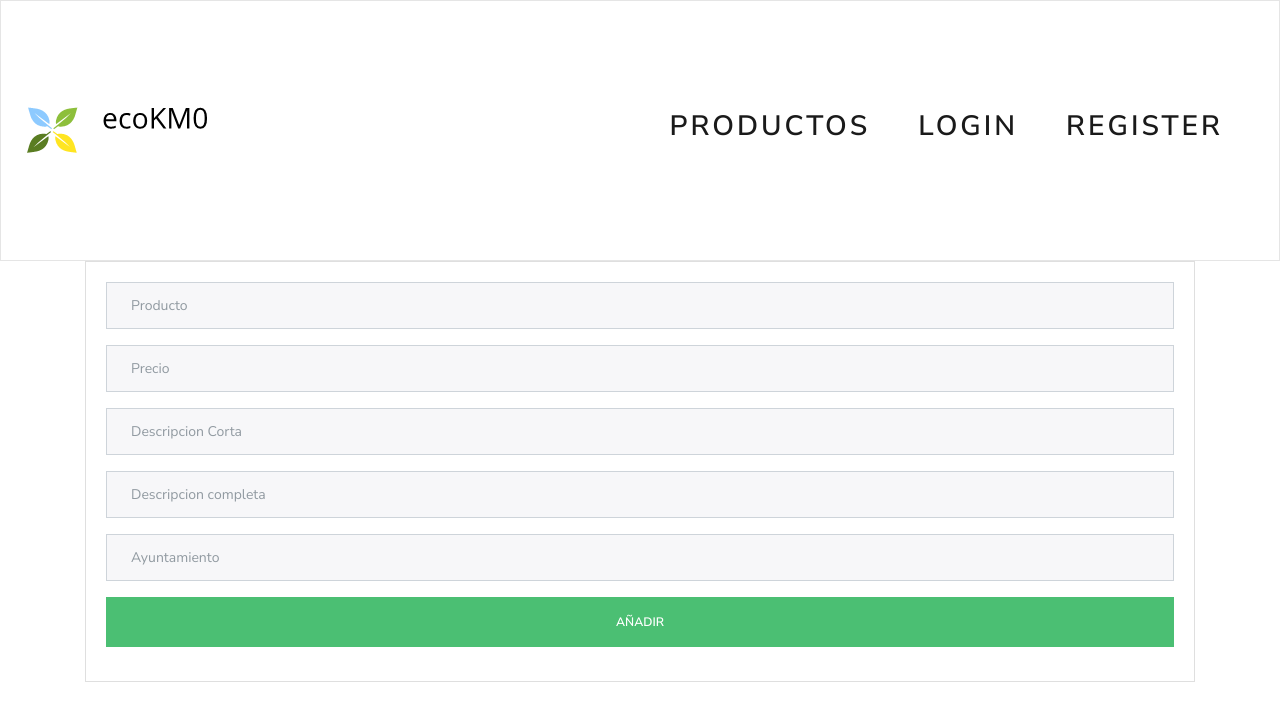
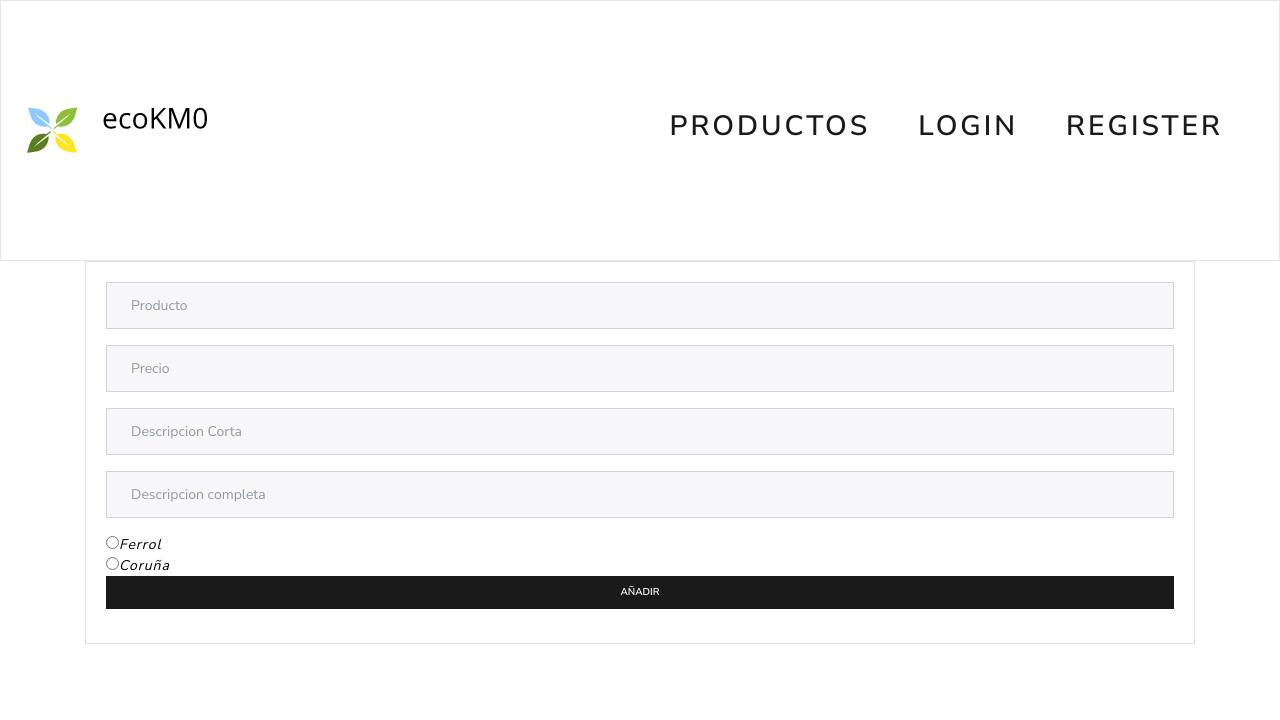
Before and after one commit to anxobreogan/proyectoAngular2, an Angular app: page /products/alta in a window 1280 px wide. Shown: the top 720 px of the page. Built offline with nearby package versions, Linux system fonts and the light colour scheme.

Commit message:
tamaño de letra

```diff
--- a/src/app/components/cesta/cesta.component.html
+++ b/src/app/components/cesta/cesta.component.html
@@ -1,6 +1,6 @@
 <div class="row">
-  <div class="col">
-    <table class=" table table-hover">
+  <div class="mx-auto">
+    <table class="table  table-hover text-dak">
       <thead>
         <tr>
           <th>Precio</th>
@@ -20,4 +20,9 @@
     </table>
   </div>
 
+
 </div>
+
+<button class="btn btn-sm btn-primary btn-block col-1 mx-auto">
+  Comprar
+</button>
--- a/src/app/components/form-alta/form-alta.component.html
+++ b/src/app/components/form-alta/form-alta.component.html
@@ -17,14 +17,24 @@
           <input type="text" name="Descripcion completa" [(ngModel)]="producto.descripcioncompleta"
             placeholder="Descripcion completa" class="form-control">
         </div>
-        <div class="form-group">
-          <input type="text" name="Ayuntamiento" [(ngModel)]="producto.idlocalizacion" placeholder="Ayuntamiento"
-            class="form-control">
+        <div>
+          <input name="ayuntamiento" value=2 type="radio" [(ngModel)]="producto.idlocalizacion">
+          <i>Ferrol</i>
         </div>
-        <button class="btn btn-success btn-block" (click)="edit ? actualizarProducto():  anadirProducto()">
+        <div>
+          <input name="ayuntamiento" value=3 type="radio" [(ngModel)]="producto.idlocalizacion">
+          <i>Coruña</i>
+        </div>
+
+        <button class="btn btn-sm btn-primary btn-block" (click)="edit ? actualizarProducto():  anadirProducto()">
           Añadir
         </button>
       </form>
     </div>
   </div>
 </div>
+
+<!-- <div class="form-group">
+    <input type="text" name="Ayuntamiento" [(ngModel)]="producto.idlocalizacion" placeholder="Ayuntamiento"
+      class="form-control">
+</div> -->
--- a/src/app/components/form-alta/form-alta.component.sass
+++ b/src/app/components/form-alta/form-alta.component.sass
@@ -0,0 +1,9 @@
+
+.card
+
+  font-size: 1,5rem;
+  color: black;
+
+.form-group
+
+  color:black
--- a/src/app/components/products-list/products-list.component.html
+++ b/src/app/components/products-list/products-list.component.html
@@ -5,12 +5,12 @@
     <!-- {{listado.uuid | json}}
     {{listado.idproducto| json}} -->
     <div class="card text-center">
-      <div class="card-header bg-dark text-white d-flex justify-content-between align-itemns-center">
+      <div class="card-header bg-dark text-white d-flex  justify-content-between align-itemns-center">
         {{listado.producto}}
       </div>
 
       <img [src]='listado?.descripcioncorta' class="card-img-top" width=100px, height=200px>
-      <div class=" card-body text-dark">
+      <div class="card-body text-black">
 
 
         <p>
--- a/src/app/components/products-list/products-list.component.sass
+++ b/src/app/components/products-list/products-list.component.sass
@@ -0,0 +1,4 @@
+.card
+
+  font-size: 24px
+  color: black
```
